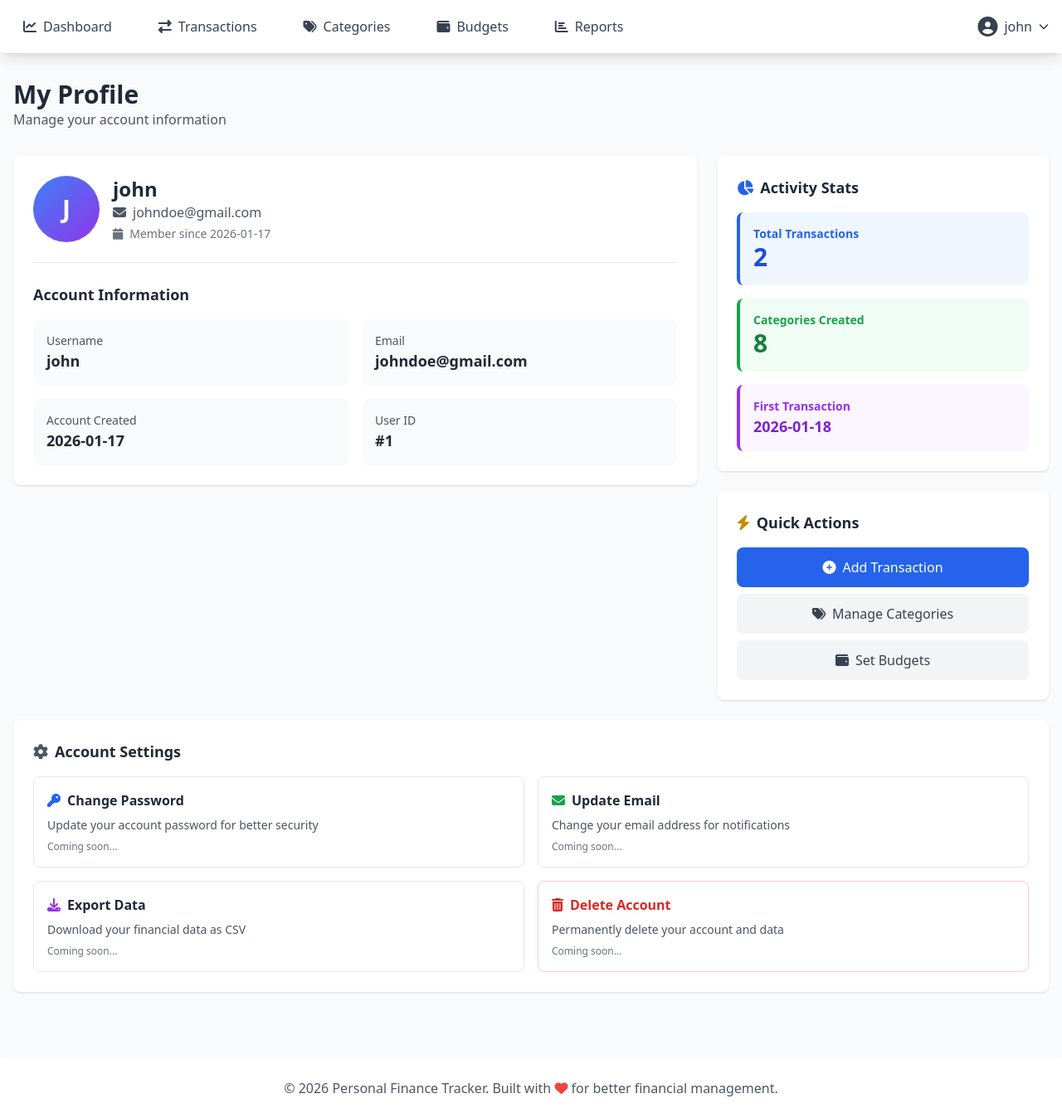
After one commit to osuntoyinbogbenga/finance-app, a Flask app: page /profile in a window 1280 px wide. The commit adds this page. Shown: the whole page at 83% size. Run offline with Flask 3, Linux system fonts and the light colour scheme; a user stored in the database is signed in; data comes from the database, SQL or seed files in the repository; both versions use the stored data as it was after the commit; some libraries are stand-ins or nearby versions.

Commit message:
Added profile page and email login feature

```diff
--- a/finance-tracker/app.py
+++ b/finance-tracker/app.py
@@ -6,7 +6,8 @@ import os
 from functools import wraps
 
 app = Flask(__name__)
-app.secret_key = 'your-secret-key-change-in-production'
+# Use environment variable for secret key in production, fallback for development
+app.secret_key = os.environ.get('SECRET_KEY', 'your-secret-key-change-in-production')
 
 # Ensure static folder exists
 if not os.path.exists('static/css'):
@@ -146,21 +147,28 @@ def register():
 @app.route('/login', methods=['GET', 'POST'])
 def login():
     if request.method == 'POST':
-        username = request.form.get('username')
+        username_or_email = request.form.get('username')
         password = request.form.get('password')
 
         conn = get_db()
         cursor = conn.cursor()
-        user = cursor.execute('SELECT * FROM users WHERE username = ?', (username,)).fetchone()
+
+        # Try to find user by username OR email
+        user = cursor.execute(
+            'SELECT * FROM users WHERE username = ? OR email = ?',
+            (username_or_email, username_or_email)
+        ).fetchone()
+
         conn.close()
 
         if user and check_password_hash(user['password_hash'], password):
             session['user_id'] = user['id']
             session['username'] = user['username']
+            session['email'] = user['email']
             flash('Welcome back!', 'success')
             return redirect(url_for('dashboard'))
         else:
-            flash('Invalid username or password.', 'danger')
+            flash('Invalid username/email or password.', 'danger')
 
     return render_template('login.html')
 
@@ -169,6 +177,42 @@ def logout():
     session.clear()
     flash('You have been logged out.', 'info')
     return redirect(url_for('login'))
+
+@app.route('/profile')
+@login_required
+def profile():
+    user_id = session['user_id']
+    conn = get_db()
+    cursor = conn.cursor()
+
+    # Get user info
+    user = cursor.execute('SELECT * FROM users WHERE id = ?', (user_id,)).fetchone()
+
+    # Get transaction count
+    transaction_count = cursor.execute(
+        'SELECT COUNT(*) as count FROM transactions WHERE user_id = ?',
+        (user_id,)
+    ).fetchone()['count']
+
+    # Get category count
+    category_count = cursor.execute(
+        'SELECT COUNT(*) as count FROM categories WHERE user_id = ?',
+        (user_id,)
+    ).fetchone()['count']
+
+    # Get first transaction date
+    first_transaction = cursor.execute(
+        'SELECT MIN(date) as first_date FROM transactions WHERE user_id = ?',
+        (user_id,)
+    ).fetchone()
+
+    conn.close()
+
+    return render_template('profile.html',
+                         user=user,
+                         transaction_count=transaction_count,
+                         category_count=category_count,
+                         first_transaction=first_transaction)
 
 @app.route('/dashboard')
 @login_required
@@ -309,7 +353,10 @@ def add_transaction():
                              (user_id,)).fetchall()
     conn.close()
 
-    return render_template('add_transaction.html', categories=categories)
+    # Get today's date in YYYY-MM-DD format
+    today_date = datetime.now().strftime('%Y-%m-%d')
+
+    return render_template('add_transaction.html', categories=categories, today_date=today_date)
 
 @app.route('/transactions/delete/<int:transaction_id>')
 @login_required
@@ -458,6 +505,33 @@ def reports():
     return render_template('reports.html', monthly_data=monthly_data)
 
 if __name__ == '__main__':
+    # Initialize database if it doesn't exist
     if not os.path.exists(DATABASE):
         init_db()
-    app.run(debug=True)
+        print("✅ Database initialized successfully!")
+
+    # Verify static folder exists
+    if not os.path.exists('static/css/style.css'):
+        print("⚠️  WARNING: static/css/style.css not found!")
+        print("   Create the static/css folder and add style.css for animations to work.")
+    else:
+        print("✅ Static CSS file found!")
+
+    # Get port from environment variable (for Railway, Render, etc.)
+    port = int(os.environ.get('PORT', 5000))
+
+    # Check if running in production
+    is_production = os.environ.get('FLASK_ENV') == 'production'
+
+    print("🚀 Starting Finance Tracker...")
+    print(f"📍 Running on port: {port}")
+    if not is_production:
+        print(f"📍 Open your browser: http://127.0.0.1:{port}")
+    print("Press CTRL+C to quit\n")
+
+    # Run with appropriate settings
+    app.run(
+        debug=not is_production,  # Disable debug in production
+        host='0.0.0.0',  # Allow external connections
+        port=port
+    )
--- a/finance-tracker/templates/base.html
+++ b/finance-tracker/templates/base.html
@@ -31,12 +31,25 @@
                     </a>
                 </div>
                 <div class="flex items-center space-x-4">
-                    <span class="text-gray-600 font-medium">
-                        <i class="fas fa-user-circle mr-1"></i>{{ session.username }}
-                    </span>
-                    <a href="{{ url_for('logout') }}" class="btn-primary px-4 py-2 bg-red-500 text-white rounded hover:bg-red-600">
-                        <i class="fas fa-sign-out-alt mr-1"></i>Logout
-                    </a>
+                    <!-- Profile Dropdown -->
+                    <div class="relative profile-dropdown">
+                        <button onclick="toggleDropdown()" class="flex items-center space-x-2 text-gray-700 hover:text-blue-600 focus:outline-none transition-all">
+                            <i class="fas fa-user-circle text-2xl"></i>
+                            <span class="font-medium">{{ session.username }}</span>
+                            <i class="fas fa-chevron-down text-xs"></i>
+                        </button>
+
+                        <!-- Dropdown Menu -->
+                        <div id="dropdownMenu" class="hidden absolute right-0 mt-2 w-48 bg-white rounded-lg shadow-lg py-2 z-50 border">
+                            <a href="{{ url_for('profile') }}" class="block px-4 py-2 text-gray-700 hover:bg-blue-50 transition-all">
+                                <i class="fas fa-user mr-2"></i>My Profile
+                            </a>
+                            <div class="border-t my-1"></div>
+                            <a href="{{ url_for('logout') }}" class="block px-4 py-2 text-red-600 hover:bg-red-50 transition-all">
+                                <i class="fas fa-sign-out-alt mr-2"></i>Logout
+                            </a>
+                        </div>
+                    </div>
                 </div>
             </div>
         </div>
@@ -65,6 +78,25 @@
     </footer>
 
     <script src="https://cdn.jsdelivr.net/npm/chart.js"></script>
+
+    <script>
+        // Dropdown toggle function
+        function toggleDropdown() {
+            const dropdown = document.getElementById('dropdownMenu');
+            dropdown.classList.toggle('hidden');
+        }
+
+        // Close dropdown when clicking outside
+        window.addEventListener('click', function(e) {
+            const dropdown = document.getElementById('dropdownMenu');
+            const button = document.querySelector('.profile-dropdown button');
+
+            if (dropdown && button && !button.contains(e.target) && !dropdown.contains(e.target)) {
+                dropdown.classList.add('hidden');
+            }
+        });
+    </script>
+
     {% block scripts %}{% endblock %}
 </body>
 </html>
--- a/finance-tracker/templates/dashboard.html
+++ b/finance-tracker/templates/dashboard.html
@@ -129,8 +129,6 @@
                 }
             },
             animation: {
-                animateRotate: true,
-                animateScale: true,
                 duration: 1500,
                 easing: 'easeInOutQuart'
             }
--- /dev/null
+++ b/finance-tracker/templates/profile.html
@@ -0,0 +1,150 @@
+{% extends "base.html" %}
+
+{% block content %}
+<div class="mb-8 fade-in">
+    <h1 class="text-3xl font-bold text-gray-800">My Profile</h1>
+    <p class="text-gray-600">Manage your account information</p>
+</div>
+
+<div class="grid grid-cols-1 lg:grid-cols-3 gap-6">
+    <!-- Profile Info Card -->
+    <div class="lg:col-span-2">
+        <div class="card-hover bg-white rounded-lg shadow p-6 slide-in">
+            <div class="flex items-center space-x-4 mb-6 pb-6 border-b">
+                <div class="w-20 h-20 bg-gradient-to-br from-blue-500 to-purple-600 rounded-full flex items-center justify-center text-white text-3xl font-bold">
+                    {{ user.username[0]|upper }}
+                </div>
+                <div>
+                    <h2 class="text-2xl font-bold text-gray-800">{{ user.username }}</h2>
+                    <p class="text-gray-600">
+                        <i class="fas fa-envelope mr-2"></i>{{ user.email or 'No email provided' }}
+                    </p>
+                    <p class="text-sm text-gray-500 mt-1">
+                        <i class="fas fa-calendar mr-2"></i>Member since {{ user.created_at[:10] }}
+                    </p>
+                </div>
+            </div>
+
+            <div class="space-y-4">
+                <h3 class="text-lg font-semibold text-gray-800 mb-4">Account Information</h3>
+
+                <div class="grid grid-cols-2 gap-4">
+                    <div class="p-4 bg-gray-50 rounded-lg">
+                        <p class="text-sm text-gray-600">Username</p>
+                        <p class="text-lg font-semibold text-gray-800">{{ user.username }}</p>
+                    </div>
+
+                    <div class="p-4 bg-gray-50 rounded-lg">
+                        <p class="text-sm text-gray-600">Email</p>
+                        <p class="text-lg font-semibold text-gray-800">{{ user.email or 'Not set' }}</p>
+                    </div>
+
+                    <div class="p-4 bg-gray-50 rounded-lg">
+                        <p class="text-sm text-gray-600">Account Created</p>
+                        <p class="text-lg font-semibold text-gray-800">{{ user.created_at[:10] }}</p>
+                    </div>
+
+                    <div class="p-4 bg-gray-50 rounded-lg">
+                        <p class="text-sm text-gray-600">User ID</p>
+                        <p class="text-lg font-semibold text-gray-800">#{{ user.id }}</p>
+                    </div>
+                </div>
+            </div>
+        </div>
+    </div>
+
+    <!-- Stats Card -->
+    <div class="lg:col-span-1">
+        <div class="card-hover bg-white rounded-lg shadow p-6 fade-in">
+            <h3 class="text-lg font-semibold text-gray-800 mb-4">
+                <i class="fas fa-chart-pie mr-2 text-blue-600"></i>Activity Stats
+            </h3>
+
+            <div class="space-y-4">
+                <div class="stat-card p-4 bg-blue-50 rounded-lg border-l-4 border-blue-600">
+                    <p class="text-sm text-blue-600 font-semibold">Total Transactions</p>
+                    <p class="amount-display text-3xl font-bold text-blue-700">{{ transaction_count }}</p>
+                </div>
+
+                <div class="stat-card p-4 bg-green-50 rounded-lg border-l-4 border-green-600">
+                    <p class="text-sm text-green-600 font-semibold">Categories Created</p>
+                    <p class="amount-display text-3xl font-bold text-green-700">{{ category_count }}</p>
+                </div>
+
+                <div class="stat-card p-4 bg-purple-50 rounded-lg border-l-4 border-purple-600">
+                    <p class="text-sm text-purple-600 font-semibold">First Transaction</p>
+                    <p class="text-lg font-bold text-purple-700">
+                        {% if first_transaction.first_date %}
+                            {{ first_transaction.first_date }}
+                        {% else %}
+                            No transactions yet
+                        {% endif %}
+                    </p>
+                </div>
+            </div>
+        </div>
+
+        <!-- Quick Actions -->
+        <div class="card-hover bg-white rounded-lg shadow p-6 mt-6 fade-in">
+            <h3 class="text-lg font-semibold text-gray-800 mb-4">
+                <i class="fas fa-bolt mr-2 text-yellow-600"></i>Quick Actions
+            </h3>
+
+            <div class="space-y-2">
+                <a href="{{ url_for('add_transaction') }}" class="btn-primary block w-full bg-blue-600 text-white text-center py-3 rounded-lg hover:bg-blue-700 transition-all">
+                    <i class="fas fa-plus-circle mr-2"></i>Add Transaction
+                </a>
+
+                <a href="{{ url_for('categories') }}" class="block w-full bg-gray-100 text-gray-700 text-center py-3 rounded-lg hover:bg-gray-200 transition-all">
+                    <i class="fas fa-tags mr-2"></i>Manage Categories
+                </a>
+
+                <a href="{{ url_for('budgets') }}" class="block w-full bg-gray-100 text-gray-700 text-center py-3 rounded-lg hover:bg-gray-200 transition-all">
+                    <i class="fas fa-wallet mr-2"></i>Set Budgets
+                </a>
+            </div>
+        </div>
+    </div>
+</div>
+
+<!-- Account Settings Section -->
+<div class="mt-6 card-hover bg-white rounded-lg shadow p-6 fade-in">
+    <h3 class="text-lg font-semibold text-gray-800 mb-4">
+        <i class="fas fa-cog mr-2 text-gray-600"></i>Account Settings
+    </h3>
+
+    <div class="grid grid-cols-1 md:grid-cols-2 gap-4">
+        <div class="p-4 border rounded-lg hover:border-blue-500 transition-all cursor-pointer">
+            <h4 class="font-semibold text-gray-800 mb-2">
+                <i class="fas fa-key mr-2 text-blue-600"></i>Change Password
+            </h4>
+            <p class="text-sm text-gray-600">Update your account password for better security</p>
+            <p class="text-xs text-gray-500 mt-2">Coming soon...</p>
+        </div>
+
+        <div class="p-4 border rounded-lg hover:border-blue-500 transition-all cursor-pointer">
+            <h4 class="font-semibold text-gray-800 mb-2">
+                <i class="fas fa-envelope mr-2 text-green-600"></i>Update Email
+            </h4>
+            <p class="text-sm text-gray-600">Change your email address for notifications</p>
+            <p class="text-xs text-gray-500 mt-2">Coming soon...</p>
+        </div>
+
+        <div class="p-4 border rounded-lg hover:border-blue-500 transition-all cursor-pointer">
+            <h4 class="font-semibold text-gray-800 mb-2">
+                <i class="fas fa-download mr-2 text-purple-600"></i>Export Data
+            </h4>
+            <p class="text-sm text-gray-600">Download your financial data as CSV</p>
+            <p class="text-xs text-gray-500 mt-2">Coming soon...</p>
+        </div>
+
+        <div class="p-4 border border-red-200 rounded-lg hover:border-red-500 transition-all cursor-pointer">
+            <h4 class="font-semibold text-red-600 mb-2">
+                <i class="fas fa-trash-alt mr-2"></i>Delete Account
+            </h4>
+            <p class="text-sm text-gray-600">Permanently delete your account and data</p>
+            <p class="text-xs text-gray-500 mt-2">Coming soon...</p>
+        </div>
+    </div>
+</div>
+{% endblock %}
```
Also changed, not shown: finance-tracker/static/style.css (+26 -0 lines), finance-tracker/templates/login.html (+5 -3 lines), finance-tracker/finance_tracker.db, finance-tracker/templates/transactions.html (renamed from finance-tracker/templates/transaction.html).
